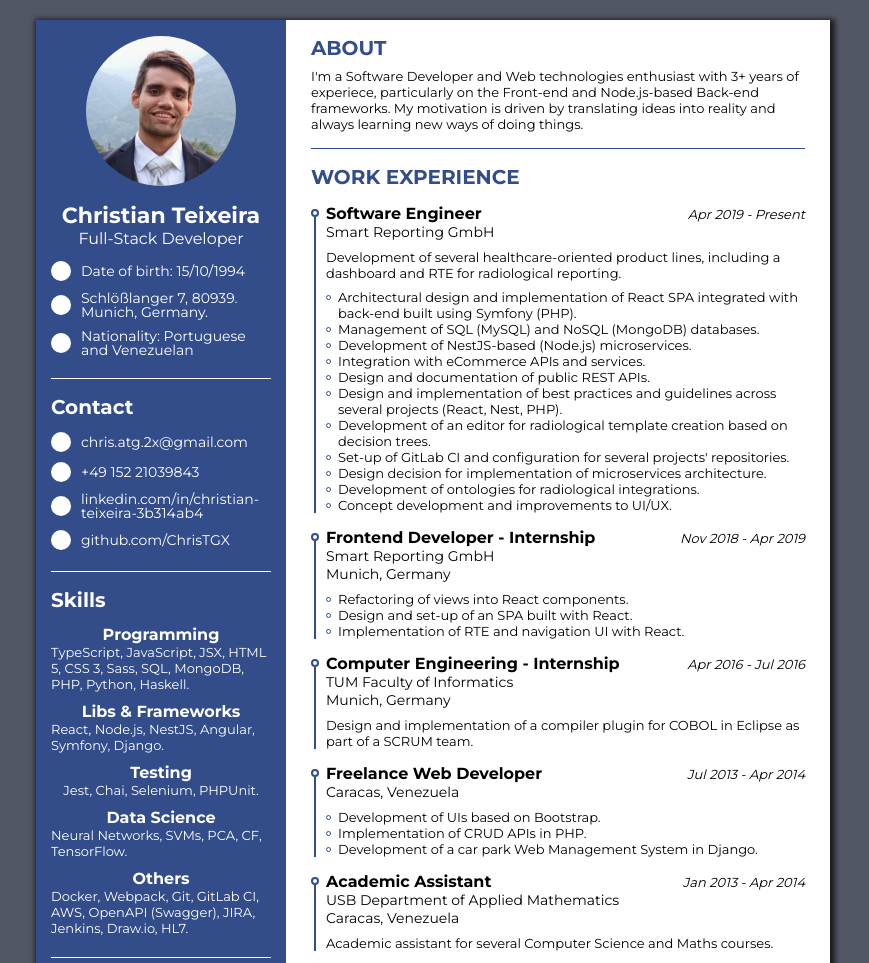
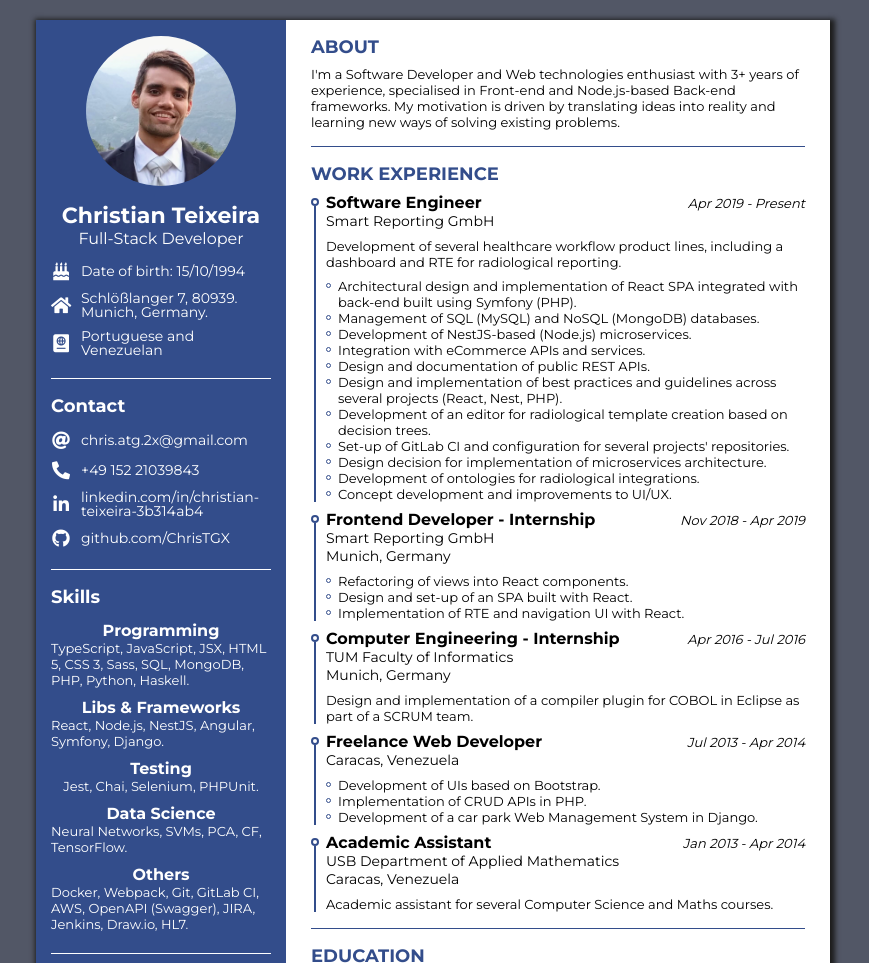
Before and after one commit to ChrisTGX/cv-site, a website: page index.html in a window 1280 px wide. Shown: the top 963 px of the page, without its empty margins (207-1076 px from the left). Drawn offline with Linux system fonts and the light colour scheme.

Commit message:
Add fa icons and improved text

```diff
--- a/index.html
+++ b/index.html
@@ -6,6 +6,7 @@
     <meta name="viewport" content="width=device-width, initial-scale=1.0">
     <title>CV</title>
     <link rel="stylesheet" href="styles.css">
+    <link rel="stylesheet" href="node_modules/@fortawesome/fontawesome-free/css/all.css">
     <link href="https://fonts.googleapis.com/css2?family=Montserrat:wght@400;600;700&display=swap" rel="stylesheet">
 </head>
 
@@ -22,16 +23,22 @@
             <section class="info divider">
                 <ul>
                     <li>
-                        <div class="index-icon"></div>
+                        <div class="index-icon">
+                            <i class="fas fa-birthday-cake"></i>
+                        </div>
                         <span>Date of birth: 15/10/1994</span>
                     </li>
                     <li>
-                        <div class="index-icon"></div>
+                        <div class="index-icon">
+                            <i class="fas fa-home"></i>
+                        </div>
                         <span>Schlößlanger 7, 80939. Munich, Germany.</span>
                     </li>
                     <li>
-                        <div class="index-icon"></div>
-                        <span>Nationality: Portuguese and Venezuelan</span>
+                        <div class="index-icon">
+                            <i class="fas fa-passport"></i>
+                        </div>
+                        <span>Portuguese and Venezuelan</span>
                     </li>
                 </ul>
             </section>
@@ -39,19 +46,27 @@
                 <h1>Contact</h1>
                 <ul>
                     <li>
-                        <div class="index-icon"></div>
+                        <div class="index-icon">
+                            <i class="fas fa-at"></i>
+                        </div>
                         <span>chris.atg.2x@gmail.com</span>
                     </li>
                     <li>
-                        <div class="index-icon"></div>
+                        <div class="index-icon">
+                            <i class="fas fa-phone-alt"></i>
+                        </div>
                         <span>+49 152 21039843</span>
                     </li>
                     <li>
-                        <div class="index-icon"></div>
+                        <div class="index-icon">
+                            <i class="fab fa-linkedin-in"></i>
+                        </div>
                         <span>linkedin.com/in/christian-teixeira-3b314ab4</span>
                     </li>
                     <li>
-                        <div class="index-icon"></div>
+                        <div class="index-icon">
+                            <i class="fab fa-github"></i>
+                        </div>
                         <span>github.com/ChrisTGX</span>
                     </li>
                 </ul>
@@ -96,9 +111,9 @@
             <section class="about divider">
                 <h1 class="section-name">ABOUT</h1>
                 <p>
-                    I'm a Software Developer and Web technologies enthusiast with 3+ years of experiece, particularly
-                    on the Front-end and Node.js-based Back-end frameworks. My motivation is driven by translating
-                    ideas into reality and always learning new ways of doing things.
+                    I'm a Software Developer and Web technologies enthusiast with 3+ years of experience, specialised
+                    in Front-end and Node.js-based Back-end frameworks. My motivation is driven by translating
+                    ideas into reality and learning new ways of solving existing problems.
                 </p>
             </section>
             <section class="experience divider">
@@ -110,7 +125,7 @@
                             <h3 class="institution">Smart Reporting GmbH</h3>
                             <span class="date">Apr 2019 - Present</span>
                             <p class="listing-summary">
-                                Development of several healthcare-oriented product lines, including a dashboard and RTE
+                                Development of several healthcare workflow product lines, including a dashboard and RTE
                                 for radiological reporting.
                             </p>
                             <ul class="list-tasks">
--- a/styles.css
+++ b/styles.css
@@ -16,7 +16,7 @@ body {
 }
 
 h1 {
-  font-size: 20px;
+  font-size: 18px;
   margin-top: 1rem;
   margin-bottom: 0;
 }
@@ -47,6 +47,12 @@ p {
   margin-block-start: 0.5rem;
   margin-block-end: 0.5rem;
   font-size: 13px;
+}
+
+.fa,
+.fas,
+.fab {
+  font-size: 18px;
 }
 
 /* Document */
@@ -139,13 +145,13 @@ p {
 }
 
 .index-icon {
-  display: block;
+  display: flex;
   flex-shrink: 0;
+  align-items: center;
+  justify-content: center;
   margin-right: 10px;
   width: 20px;
   height: 20px;
-  border-radius: 50%;
-  background-color: white;
 }
 
 .divider::after {
@@ -171,8 +177,8 @@ p {
 }
 
 .list-languages li.language-item {
-  font-size: 14px;
-  padding: 2px 0;
+  font-size: 15px;
+  padding: 3px 0;
 }
 
 /* Main */
@@ -204,7 +210,11 @@ main section.divider::after {
 .list-container > li {
   position: relative;
   padding-left: 15px;
-  margin-top: 15px;
+  margin-top: 0.5rem;
+}
+
+.list-container > li:first-child {
+  margin-top: 0.5rem;
 }
 
 .list-container > li::before {
@@ -254,7 +264,7 @@ main section.divider::after {
 .list-tasks > li::before {
   content: "";
   position: absolute;
-  top: 6px;
+  top: 5px;
   left: 0;
   width: 3px;
   height: 3px;
```
Also changed, not shown: package.json (added, +22 -0 lines), 2 other files.
